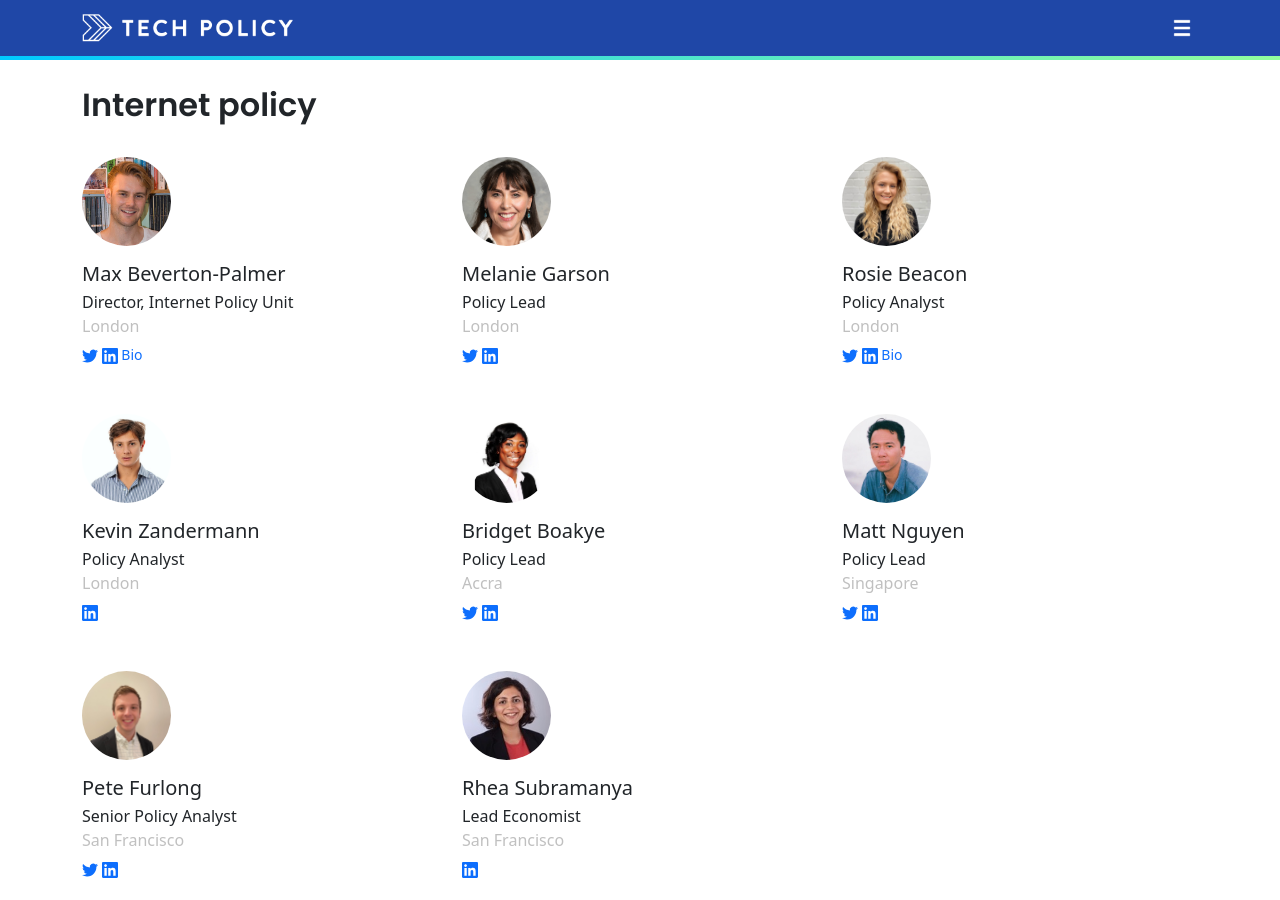
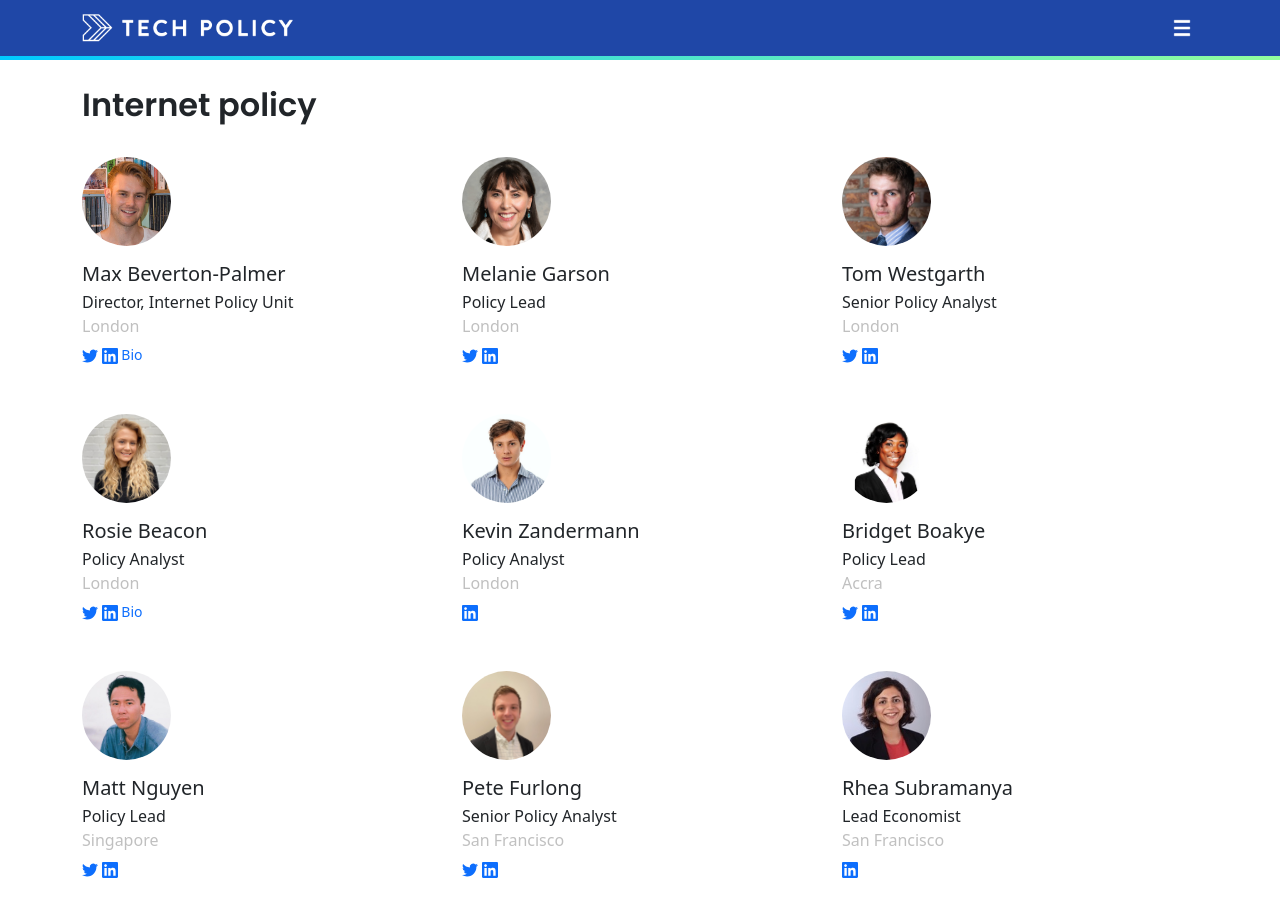
Before and after one commit to techpolicyio/techpolicyio.github.io, a Jekyll site: the page built from pages/people.md, in a window 1280 px wide and 900 px high, scrolled down 705 px. Built offline with Jekyll 4.4.1, drawn with Linux system fonts in a browser that asks for light colours.

Commit message:
Update team.yml

```diff
--- a/_data/team.yml
+++ b/_data/team.yml
@@ -38,6 +38,14 @@
   tbi:
   tw: MelanieGarson
   li: melanie-garson-713b02
+- name: Tom Westgarth
+  title: Senior Policy Analyst
+  unit: ipu
+  geo: London
+  img: tom.jpg
+  tbi:
+  tw: Tom_Westgarth15
+  li: tomwestgarth98
 - name: Rosie Beacon
   title: Policy Analyst
   unit: ipu
```
